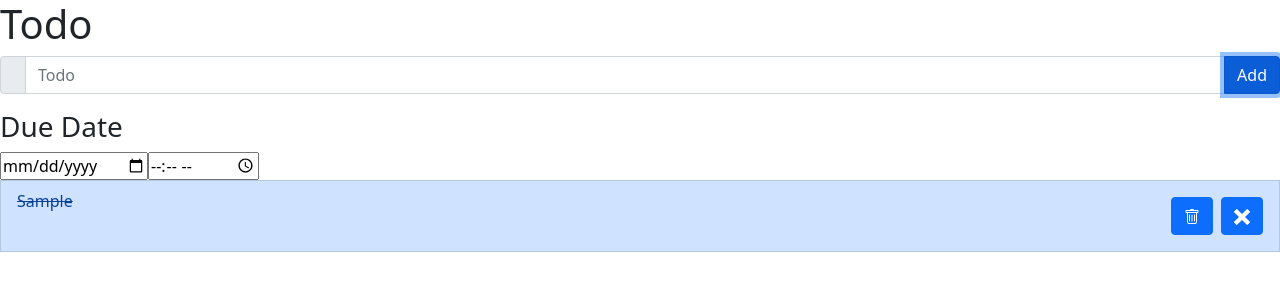
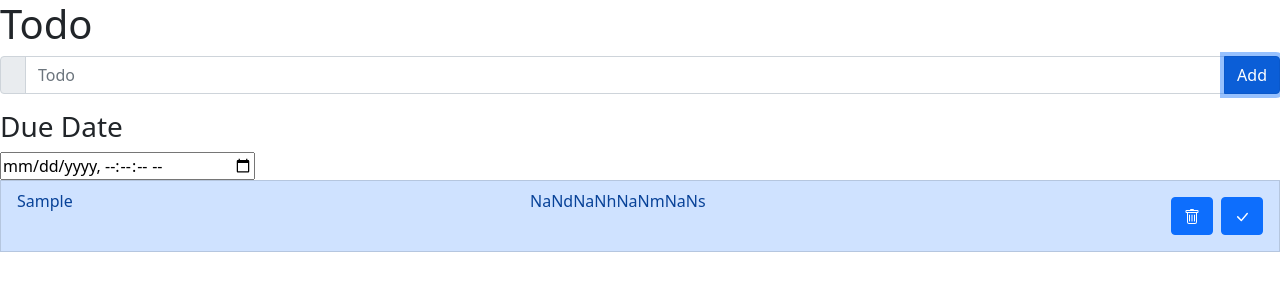
Before and after one commit to vinayyellaram/todo_app, a React (Create React App) app: page / in a window 1280 px wide. Both pictures are taken after typing "Sample" into the empty fields and a click on the button "Add". Shown: the top 300 px of the page. Built offline with nearby package versions, Linux system fonts and the light colour scheme.

Commit message:
added time out funtionality

```diff
--- a/src/App.js
+++ b/src/App.js
@@ -55,7 +55,7 @@ const App = () => {
       {
         text: text,
         id: Math.random(),
-        completed: false,
+        completed: true,
         dueDate: setDate,
         dueTime: setTime,
       },
@@ -63,6 +63,8 @@ const App = () => {
     setItemList(newList);
     setText("");
   };
+
+  const pomodore = () => {};
 
   return (
     <div className="App">
--- a/src/components/Time.js
+++ b/src/components/Time.js
@@ -5,16 +5,21 @@ const Time = ({ setSelectedDate, setSelectedTime }) => {
   return (
     <div>
       <h3>Due Date</h3>
-      <input
+      {/* <input
         type="date"
         required
         pattern="\d{4}-\d{2}-\d{2}"
         onChange={(e) => setSelectedDate(e.target.value)}
-      />
+      /> */}
       <input
-        type="time"
+        type="datetime-local"
+        step={1000}
         required
-        onChange={(e) => setSelectedTime(e.target.value)}
+        onChange={(e) => {
+          setSelectedTime(e.target.value);
+          console.log(e.target.value);
+        }}
+        placeholder={"date"}
       />
     </div>
   );
--- a/src/components/Todos.js
+++ b/src/components/Todos.js
@@ -1,15 +1,10 @@
-import React, { useState } from "react";
+import React, { useState, useEffect } from "react";
 import { Button, ListGroup } from "react-bootstrap";
 import { BsCheckLg, BsTrash } from "react-icons/bs";
 import { ImCross } from "react-icons/im";
 
 const Todos = ({ itemList, setItemList, item }) => {
-  useState(() => {
-    const date = new Date();
-    if (date === item.date && item.time) {
-      console.log("done");
-    }
-  }, []);
+  const [time, setTime] = useState(item.dueTime);
 
   const handleDelete = () => {
     const newtodo = itemList.filter((e) => e.id !== item.id);
@@ -17,6 +12,39 @@ const Todos = ({ itemList, setItemList, item }) => {
   };
 
   const handleUpdate = () => {
+    complementingCompletedAttribute();
+  };
+  const [loading, setLoading] = useState(true);
+
+  useEffect(() => {
+    if (loading) {
+      setTime("--:--:--");
+
+      let interval = setInterval(() => {
+        let now = new Date();
+        now = Date.parse(now);
+        const due = Date.parse(time);
+        const diff = due - now;
+
+        if (diff < 0) {
+          clearInterval(interval);
+          setTime("Time over");
+          complementingCompletedAttribute();
+        } else {
+          let days = Math.floor(diff / (1000 * 60 * 60 * 24));
+          let hours = Math.floor(
+            (diff % (1000 * 60 * 60 * 24)) / (1000 * 60 * 60)
+          );
+          let minutes = Math.floor((diff % (1000 * 60 * 60)) / (1000 * 60));
+          let seconds = Math.floor((diff % (1000 * 60)) / 1000);
+          setTime(days + "d" + hours + "h" + minutes + "m" + seconds + "s");
+        }
+      }, 1000);
+      setLoading(false);
+    }
+  }, []);
+
+  const complementingCompletedAttribute = () => {
     setItemList(
       itemList.map((element) => {
         if (element.id === item.id) {
@@ -34,17 +62,15 @@ const Todos = ({ itemList, setItemList, item }) => {
     <div>
       <ListGroup.Item
         as="li"
-        variant={`${item.completed ? "danger" : "primary"}`}
+        variant={`${!item.completed ? "danger" : "primary"}`}
         className={`d-flex justify-content-between align-items-start ${
           item.completed ? "" : "text-decoration-line-through"
         }`}
       >
         <div>{item.text}</div>
-        <div>
-          {item.dueDate}
-          <br />
-          {item.dueTime}
-        </div>
+        {/* Displaying Timer */}
+        <div>{time}</div>
+
         <div>
           <Button onClick={handleDelete} className="m-2">
             <BsTrash />
```
